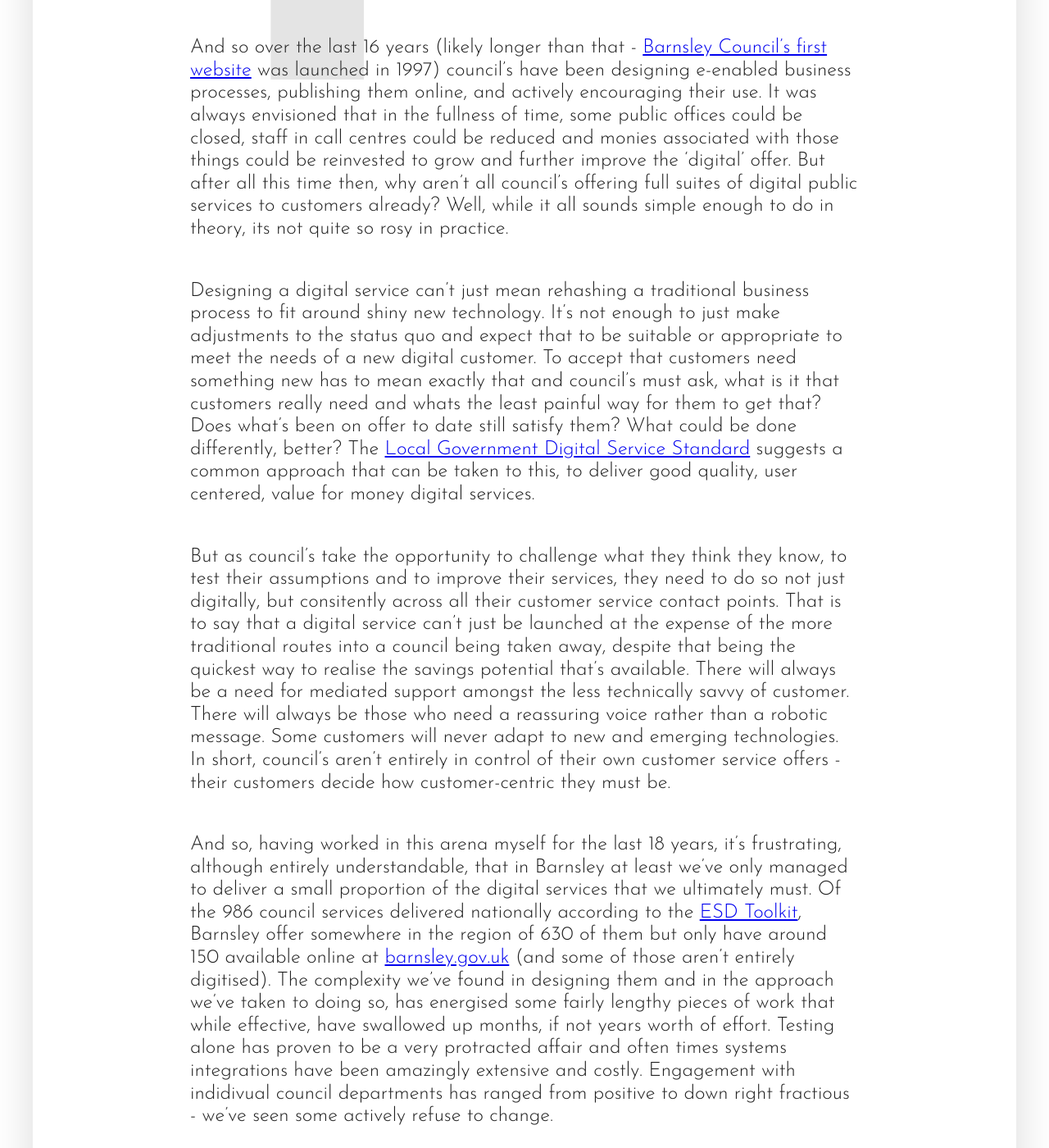
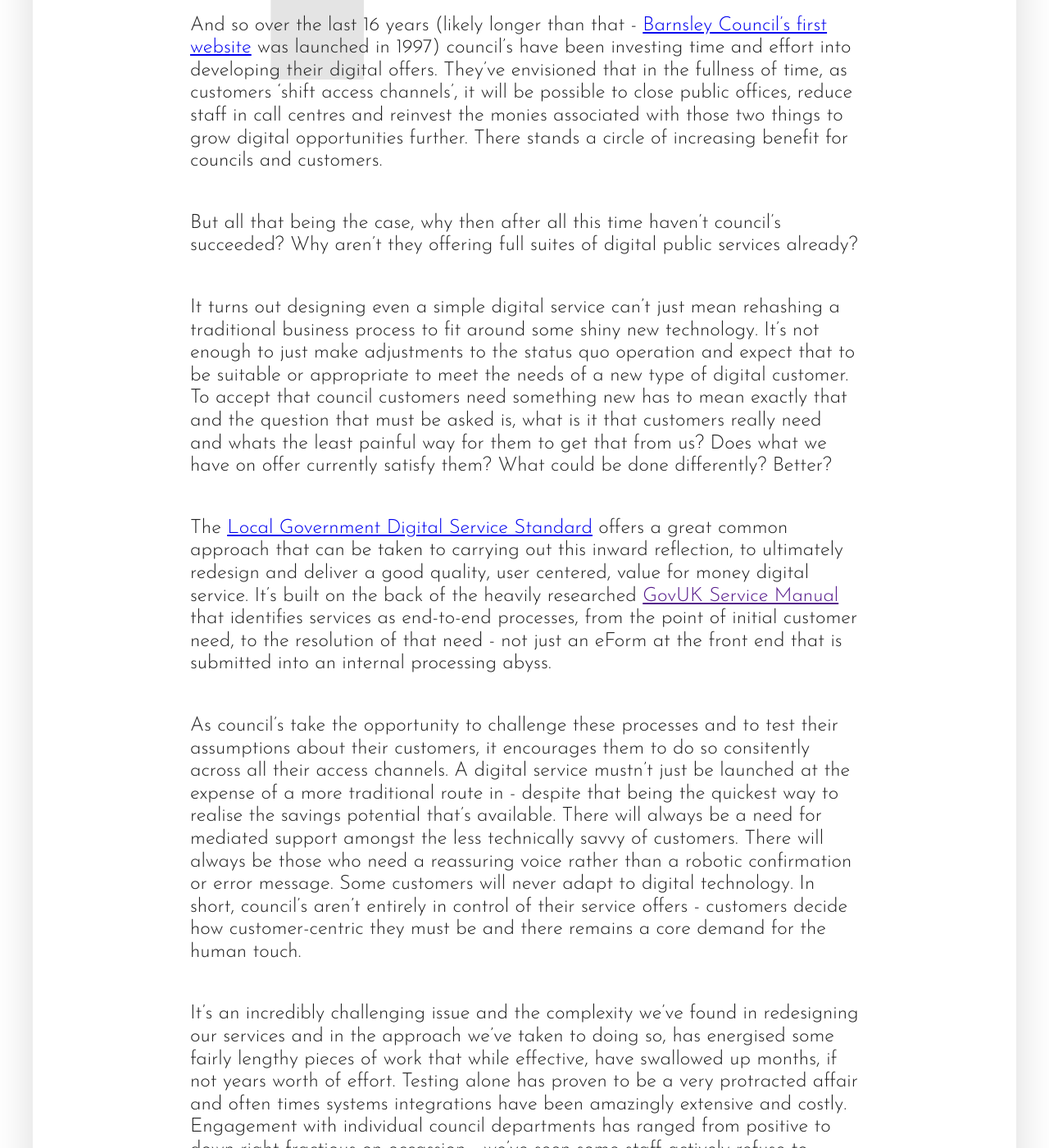
Before and after one commit to kingstonrichard/kingstonrichard.uk, a Jekyll site: the page built from _posts/2017-11-15-the-challenge-of-digitising-council-services.markdown, in a window 1280 px wide and 1400 px high, scrolled down 915 px. Shown: the whole window at 82% size. Built offline with Jekyll 4.4.1, drawn with Linux system fonts in a browser that asks for light colours; nearby versions of some CDN libraries; some of the changed text lies outside the part shown.

Commit message:
Editorial updates

```diff
--- a/_posts/2017-11-15-the-challenge-of-digitising-council-services.markdown
+++ b/_posts/2017-11-15-the-challenge-of-digitising-council-services.markdown
@@ -6,16 +6,26 @@
 intro: Council's up and down the country share a common ambition - to offer full and inclusive self-service access channels to their residents, businesses and visitors. But how will they ever achieve it?!
 ---
 
-There has been a long standing ambition amongst local government authorities to be able to offer their services to their residents, businesses and visitors digitally. As far back as 2002 there was an [eGovernment Strategy](https://joinup.ec.europa.eu/document/national-strategy-local-egovernment-england-localegov) encouraging them to do so, to provide electonic access to their services, recognising the significant opportunity there was to meet rising customer demand and to generate efficiencies and savings.
+There has been a long standing ambition amongst local government authorities to be able to offer their services to their residents, businesses and visitors digitally. As far back as 2002 there was an [eGovernment Strategy](https://joinup.ec.europa.eu/document/national-strategy-local-egovernment-england-localegov) encouraging them to do so, recognising a significant opportunity at the time to meet rising customer demand and to generate efficiency savings.
 
-This was most recently validated as late as 2016 when the [Society for IT Managers (SOCITM)](https://socitm.net/) published their [Business case for digital investment briefing paper](https://www.socitm.net/files/download/26) that noted customers 'self serving', rather than walking into face to face settings, could reduce typical interactions costs by up to £8.12 - multiplied over thousands of transactions per year. They'd estimated that face to face dealings attracted average costs of £8.21, while calls to contact centres were £2.59 but on websites were as little as £0.09! Providing digital access channels then makes good business sense, provided customers use them!
+This was more recently validated in 2016 when the [Society for IT Managers (SOCITM)](https://socitm.net/) published their [Business case for digital investment briefing paper](https://www.socitm.net/files/download/26) which highlighted a continued increase in demand and pointed out that 'self serving' customers were significantly cheaper to deal with than those turning up in person. They estimated that face to face interactions attracted average costs of £8.21 per time, while calls to contact centres were just £2.59 and on websites could be as little as £0.09! There was then and remains to be now, a clear driver for providing digital access to services.
 
-And so over the last 16 years (likely longer than that - [Barnsley Council's first website](https://web.archive.org/web/19980122135036/http://www.barnsley.gov.uk:80/) was launched in 1997) council's have been designing e-enabled business processes, publishing them online, and actively encouraging their use. It was always envisioned that in the fullness of time, some public offices could be closed, staff in call centres could be reduced and monies associated with those things could be reinvested to grow and further improve the 'digital' offer. But after all this time then, why aren’t all council’s offering full suites of digital public services to customers already? Well, while it all sounds simple enough to do in theory, its not quite so rosy in practice.
+And so over the last 16 years (likely longer than that - [Barnsley Council's first website](https://web.archive.org/web/19980122135036/http://www.barnsley.gov.uk:80/) was launched in 1997) council's have been investing time and effort into developing their digital offers. They've envisioned that in the fullness of time, as customers 'shift access channels', it will be possible to close public offices, reduce staff in call centres and reinvest the monies associated with those two things to grow digital opportunities further. There stands a circle of increasing benefit for councils and customers.
 
-Designing a digital service can't just mean rehashing a traditional business process to fit around shiny new technology. It's not enough to just make adjustments to the status quo and expect that to be suitable or appropriate to meet the needs of a new digital customer. To accept that customers need something new has to mean exactly that and council's must ask, what is it that customers really need and whats the least painful way for them to get that? Does what's been on offer to date still satisfy them? What could be done differently, better? The [Local Government Digital Service Standard](https://localgovdigital.info/localgov-digital-makers/outputs/local-government-digital-service-standard/standard/) suggests a common approach that can be taken to this, to deliver good quality, user centered, value for money digital services.
+But all that being the case, why then after all this time haven't council's succeeded? Why aren't they offering full suites of digital public services already?
 
-But as council's take the opportunity to challenge what they think they know, to test their assumptions and to improve their services, they need to do so not just digitally, but consitently across all their customer service contact points. That is to say that a digital service can’t just be launched at the expense of the more traditional routes into a council being taken away, despite that being the quickest way to realise the savings potential that's available. There will always be a need for mediated support amongst the less technically savvy of customer. There will always be those who need a reassuring voice rather than a robotic message. Some customers will never adapt to new and emerging technologies. In short, council's aren't entirely in control of their own customer service offers - their customers decide how customer-centric they must be.
+It turns out designing even a simple digital service can't just mean rehashing a traditional business process to fit around some shiny new technology. It's not enough to just make adjustments to the status quo operation and expect that to be suitable or appropriate to meet the needs of a new type of digital customer. To accept that council customers need something new has to mean exactly that and the question that must be asked is, what is it that customers really need and whats the least painful way for them to get that from us? Does what we have on offer currently satisfy them? What could be done differently? Better?
 
-And so, having worked in this arena myself for the last 18 years, it's frustrating, although entirely understandable, that in Barnsley at least we’ve only managed to deliver a small proportion of the digital services that we ultimately must. Of the 986 council services delivered nationally according to the [ESD Toolkit](http://standards.esd.org.uk/?uri=list%2FenglishAndWelshServices), Barnsley offer somewhere in the region of 630 of them but only have around 150 available online at [barnsley.gov.uk](https://www.barnsley.gov.uk) (and some of those aren't entirely digitised). The complexity we've found in designing them and in the approach we've taken to doing so, has energised some fairly lengthy pieces of work that while effective, have swallowed up months, if not years worth of effort. Testing alone has proven to be a very protracted affair and often times systems integrations have been amazingly extensive and costly. Engagement with indidivual council departments has ranged from positive to down right fractious - we've seen some actively refuse to change.
+The [Local Government Digital Service Standard](https://localgovdigital.info/localgov-digital-makers/outputs/local-government-digital-service-standard/standard/) offers a great common approach that can be taken to carrying out this inward reflection, to ultimately redesign and deliver a good quality, user centered, value for money digital service. It's built on the back of the heavily researched [GovUK Service Manual]() that identifies services as end-to-end processes, from the point of initial customer need, to the resolution of that need - not just an eForm at the front end that is submitted into an internal processing abyss.
 
-So, all of that said - accepting that digitising services is still the appropriate thing to be doing today in response to ever increasing demand from the majority of the customer base, how on earth do we ever actually reach a point that all of our services are available digitally? If we continue with our current approach, decades will pass and by the time we do eventually finish, there’ll be a whole new set of customer demands to cater for. Even now we're seeing the mainstream rollout of smart home devices, voice assistants, wearables technologies and Internet of Things devices - these things aren't interested in our business processes, just in their connectivity to us. While the "eGovernment ask" of us remains, there has to be a new way of thinking about it's achieved!
+As council's take the opportunity to challenge these processes and to test their assumptions about their customers, it encourages them to do so consitently across all their access channels. A digital service mustn't just be launched at the expense of a more traditional route in - despite that being the quickest way to realise the savings potential that's available. There will always be a need for mediated support amongst the less technically savvy of customers. There will always be those who need a reassuring voice rather than a robotic confirmation or error message. Some customers will never adapt to digital technology. In short, council's aren't entirely in control of their service offers - customers decide how customer-centric they must be and there remains a core demand for the human touch.
+
+It's an incredibly challenging issue and the complexity we've found in redesigning our services and in the approach we've taken to doing so, has energised some fairly lengthy pieces of work that while effective, have swallowed up months, if not years worth of effort. Testing alone has proven to be a very protracted affair and often times systems integrations have been amazingly extensive and costly. Engagement with individual council departments has ranged from positive to down right fractious on occassion - we've seen some staff actively refuse to change.
+
+And so at the moment, of the 986 council services delivered nationally according to the [ESD Toolkit](http://standards.esd.org.uk/?uri=list%2FenglishAndWelshServices), in Barnsley we offer somewhere in the region of 630 of them. We've digitised only around 150 of those that we've published to [barnsley.gov.uk](https://www.barnsley.gov.uk) and I'd argue that those created in the early days are far from perfect. I personally have been at this for the last 18 years and it's very frustrating, although entirely understandable, that we’ve only managed to deliver such a relatively small proportion of what we ultimately must, but I believe the work is just and continuing is the right thing to do.
+
+That said, accepting that digitising services is still an appropriate investment, how on earth do we ever actually reach a point that all of our services are available digitally? If we continue with our current approach, many more decades will pass and by the time we do eventually finish, there’ll be a whole new set of customer demands to cater for. Even now we're seeing the mainstream rollout of smart home devices, voice assistants, wearables and Internet of Things devices. While the "eGovernment ask" of us remains, there has to be a new way of thinking about how it's achieved!
+
+I intend to research this further over the coming months with a view to submitting a proposal and business case in Barnsley for 'reform'. I'd like to create an opportunity for us try something a little different, certainly something agile and iterative. My software development team have proven their worth time and again when it comes to pure talent and capability around this very sort of thing and so I'd like them to have a chance to get their teeth into the problem and to see what they can do.
+
+I'll post again and the story progresses.
```
Also changed, not shown: _posts/_2018-01-17-an-approach-to-the-challenge.markdown (deleted, +0 -9 lines), _posts/_2018-01-17-our-starting-point-for-digitisation.markdown (added, +11 -0 lines).
